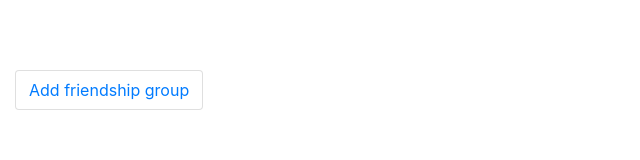
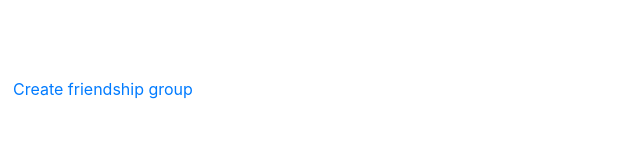
Before and after one commit to VivienAdnot/Friendship, an Angular app: page / in a window 1280 px wide. Shown: the part 138-298 px from the top of the page, without its empty margins (0-640 px from the left). Built offline with nearby package versions, Linux system fonts and the light colour scheme; what ng2-datepicker would draw is missing.

Commit message:
deleted component /toggle-show-create-friendship-group.component, moved his functionnalities to create-friendship-group.component

```diff
--- a/src/app/app.module.ts
+++ b/src/app/app.module.ts
@@ -18,7 +18,6 @@ import { FriendshipGroupsComponent } from './friendship-groups/friendship-groups
 import { CreateFriendshipComponent } from './create-friendship/create-friendship.component';
 import { ToggleShowCreateFriendshipComponent } from './toggle-show-create-friendship/toggle-show-create-friendship.component';
 import { CreateFriendshipGroupComponent } from './create-friendship-group/create-friendship-group.component';
-import { ToggleShowCreateFriendshipGroupComponent } from './toggle-show-create-friendship-group/toggle-show-create-friendship-group.component';
 
 @NgModule({
     declarations: [
@@ -29,8 +28,7 @@ import { ToggleShowCreateFriendshipGroupComponent } from './toggle-show-create-f
         FriendshipGroupsComponent,
         CreateFriendshipComponent,
         ToggleShowCreateFriendshipComponent,
-        CreateFriendshipGroupComponent,
-        ToggleShowCreateFriendshipGroupComponent
+        CreateFriendshipGroupComponent
     ],
     imports: [
         BrowserModule,
--- a/src/app/create-friendship-group/create-friendship-group.component.html
+++ b/src/app/create-friendship-group/create-friendship-group.component.html
@@ -1,3 +1,15 @@
+<button *ngIf="!opened" type="button" class="btn btn-link" (click)="opened = !opened">
+    Create friendship group
+</button>
+
+<div *ngIf="opened">
+    <button type="button" class="btn btn-link" (click)="opened = !opened">Dismiss</button>
+
+    <div class="alert alert-danger" *ngIf="friendshipGroupCreationFailed">
+        <button type="button" class="close" aria-label="Close" (click)="friendshipGroupCreationFailed = false;"><span aria-hidden="true">&#215;</span></button>
+        Sorry, this group name already exists. Choose another name please.
+    </div>
+
     <form (ngSubmit)="createFriendshipGroup()" [formGroup]="friendshipGroupForm">
 
         <div class="form-group">
@@ -15,3 +27,4 @@
 
         <button class="btn btn-primary" type="submit" [disabled]="!friendshipGroupForm.valid">Create Friendship Group</button>
     </form>
+</div>
--- a/src/app/create-friendship-group/create-friendship-group.component.ts
+++ b/src/app/create-friendship-group/create-friendship-group.component.ts
@@ -1,4 +1,4 @@
-import { Component, OnInit, Output, EventEmitter } from '@angular/core';
+import { Component, OnInit, Input, Output, EventEmitter } from '@angular/core';
 import { FriendshipGroupModel } from '../models/friendshipGroup.model';
 import { FormBuilder, FormGroup, FormControl, Validators } from '@angular/forms';
 
@@ -8,17 +8,23 @@ import { FormBuilder, FormGroup, FormControl, Validators } from '@angular/forms'
     styleUrls: ['./create-friendship-group.component.css']
 })
 export class CreateFriendshipGroupComponent implements OnInit {
-    @Output() friendshipGroupCreated = new EventEmitter<FriendshipGroupModel>();
+    @Input() friendshipGroups: Array<FriendshipGroupModel>;
+    @Input() opened: boolean;
+
+    friendshipGroupCreationFailed: boolean;
+
     friendshipGroupForm: FormGroup;
     nameCtrl: FormControl;
     maxWeekSpanBetweenMeetingsCtrl: FormControl;
 
-    static numberMin(maxWeekSpanBetweenMeetingsCtrl: FormControl) {
-        const value:number = maxWeekSpanBetweenMeetingsCtrl.value;
-        return (Number.isNaN(value) || value < 1) ? { numberMin: true } : null;
-    }
+    constructor(private formBuilder: FormBuilder) {
+        if(this.opened === undefined) {
+            this.opened = false;
+        }
 
-    constructor(private formBuilder: FormBuilder) {
+        if(!this.friendshipGroups) {
+            this.friendshipGroups = new Array<FriendshipGroupModel>();
+        }
     }
 
     ngOnInit() {
@@ -31,9 +37,35 @@ export class CreateFriendshipGroupComponent implements OnInit {
         });
     }
 
+    static numberMin(maxWeekSpanBetweenMeetingsCtrl: FormControl) {
+        const value:number = maxWeekSpanBetweenMeetingsCtrl.value;
+        return (Number.isNaN(value) || value < 1) ? { numberMin: true } : null;
+    }
+
     createFriendshipGroup() {
-        const friendshipGroupCreation: FriendshipGroupModel = this.frienshipGroupFactory(this.friendshipGroupForm.value.nameCtrl, this.friendshipGroupForm.value.maxWeekSpanBetweenMeetingsCtrl);
-        this.friendshipGroupCreated.emit(friendshipGroupCreation);
+        const friendshipGroupCreation = this.frienshipGroupFactory(this.friendshipGroupForm.value.nameCtrl, this.friendshipGroupForm.value.maxWeekSpanBetweenMeetingsCtrl);
+        this.tryCreateFriendshipGroup(friendshipGroupCreation);
+        //this.friendshipGroupCreated.emit(friendshipGroupCreation);
+    }
+
+    tryCreateFriendshipGroup(friendshipGroup: FriendshipGroupModel) {
+        let existingFriendshipGroupNames: string[] = [];
+
+        if(this.friendshipGroups.length) {
+            existingFriendshipGroupNames = this.friendshipGroups.map((friendshipGroup: FriendshipGroupModel) => {
+                return friendshipGroup.name;
+            });
+        }
+
+        const friendshipNameAlreadyExists = existingFriendshipGroupNames.find((name: string) => name === friendshipGroup.name);
+
+        if(friendshipNameAlreadyExists) {
+            this.friendshipGroupCreationFailed = true;
+        } else {
+            this.friendshipGroups.push(friendshipGroup);
+            this.friendshipGroupCreationFailed = false;
+            this.opened = false;
+        }
     }
 
     frienshipGroupFactory(name:string, maxWeekSpanBetweenMeetings:number): FriendshipGroupModel {
--- a/src/app/friendship-groups/friendship-groups.component.html
+++ b/src/app/friendship-groups/friendship-groups.component.html
@@ -1,8 +1,3 @@
-<!--<div class="alert alert-danger" *ngIf="friendshipGroupCreationFailed">
-    <button type="button" class="close" aria-label="Close" (click)="friendshipGroupCreationFailed = false;"><span aria-hidden="true">&#215;</span></button>
-    Sorry, this group name already exists. Choose another name please.
-</div>-->
-
 <div class="card-desk-wrapper">
     <div class="card-deck v-h-scrollable">
         <app-friendship-group *ngFor="let currentFriendshipGroup of friendshipGroups"
@@ -10,10 +5,9 @@
             (requestDelete)="deleteFriendshipGroup($event)">
         </app-friendship-group>
 
-        <app-toggle-show-create-friendship-group (friendshipGroupCreated)="tryCreateFriendshipGroup($event)"></app-toggle-show-create-friendship-group>
+        <app-create-friendship-group [friendshipGroups]="friendshipGroups"></app-create-friendship-group>
 
     </div>
 </div>
 
-
 <!--<button (click)="save()" class="btn btn-success">Save</button>-->
--- a/src/app/friendship-groups/friendship-groups.component.ts
+++ b/src/app/friendship-groups/friendship-groups.component.ts
@@ -9,7 +9,6 @@ import { FriendshipGroupModel } from '../models/friendshipGroup.model';
 })
 export class FriendshipGroupsComponent implements OnInit {
     friendshipGroups: Array<FriendshipGroupModel>;
-    friendshipGroupCreationFailed: boolean;
 
     constructor(private friendshipGroupService: FriendshipGroupService) { }
 
@@ -21,25 +20,6 @@ export class FriendshipGroupsComponent implements OnInit {
         this.friendshipGroupService.save(this.friendshipGroups);
     }
 
-    tryCreateFriendshipGroup(friendshipGroup: FriendshipGroupModel) {
-        let existingFriendshipGroupNames: string[] = [];
-
-        if(this.friendshipGroups.length) {
-            existingFriendshipGroupNames = this.friendshipGroups.map((friendshipGroup: FriendshipGroupModel) => {
-                return friendshipGroup.name;
-            });
-        }
-
-        const friendshipNameAlreadyExists = existingFriendshipGroupNames.find((name: string) => name === friendshipGroup.name);
-
-        if(friendshipNameAlreadyExists) {
-            this.friendshipGroupCreationFailed = true;
-        } else {
-            this.friendshipGroups.push(friendshipGroup);
-            this.friendshipGroupCreationFailed = false;
-        }
-    }
-
     deleteFriendshipGroup(friendshipGroup: FriendshipGroupModel) {
         const index: number = this.friendshipGroups.indexOf(friendshipGroup);
         this.friendshipGroups.splice(index, 1);
--- a/src/app/toggle-show-create-friendship-group/toggle-show-create-friendship-group.component.html
+++ /dev/null
@@ -1,13 +0,0 @@
-<div class="card v-card">
-    <div class="card-block">
-        <button *ngIf="showFriendshipGroupCreationEl === false" type="button" class="btn btn-link" (click)="showFriendshipGroupCreationEl = true;">
-            Add friendship group
-        </button>
-
-        <div *ngIf="showFriendshipGroupCreationEl === true">
-            <button type="button" class="btn btn-link" (click)="dismissFriendshipGroupCreationEl()">Dismiss</button>
-
-            <app-create-friendship-group (friendshipGroupCreated)="relayCreateFriendshipGroup($event)"></app-create-friendship-group>
-        </div>
-    </div>
-</div>
--- a/src/app/toggle-show-create-friendship-group/toggle-show-create-friendship-group.component.ts
+++ /dev/null
@@ -1,27 +0,0 @@
-import { Component, OnInit, Output, EventEmitter } from '@angular/core';
-import { FriendshipGroupModel } from '../models/friendshipGroup.model';
-
-@Component({
-    selector: 'app-toggle-show-create-friendship-group',
-    templateUrl: './toggle-show-create-friendship-group.component.html',
-    styleUrls: ['./toggle-show-create-friendship-group.component.css']
-})
-export class ToggleShowCreateFriendshipGroupComponent implements OnInit {
-    @Output() friendshipGroupCreated = new EventEmitter<FriendshipGroupModel>();
-    showFriendshipGroupCreationEl: boolean
-
-    constructor() {
-        this.showFriendshipGroupCreationEl = false;
-    }
-
-    ngOnInit() {
-    }
-
-    dismissFriendshipGroupCreationEl() {
-        this.showFriendshipGroupCreationEl = false;
-    }
-
-    relayCreateFriendshipGroup(friendshipGroup: FriendshipGroupModel) {
-        this.friendshipGroupCreated.emit(friendshipGroup);
-    }
-}
```
Also changed, not shown: src/app/toggle-show-create-friendship-group/toggle-show-create-friendship-group.component.css (deleted), 1 other file (tests, documents, lock files or other folders). Lines whose indentation alone changed are shown as unchanged.
